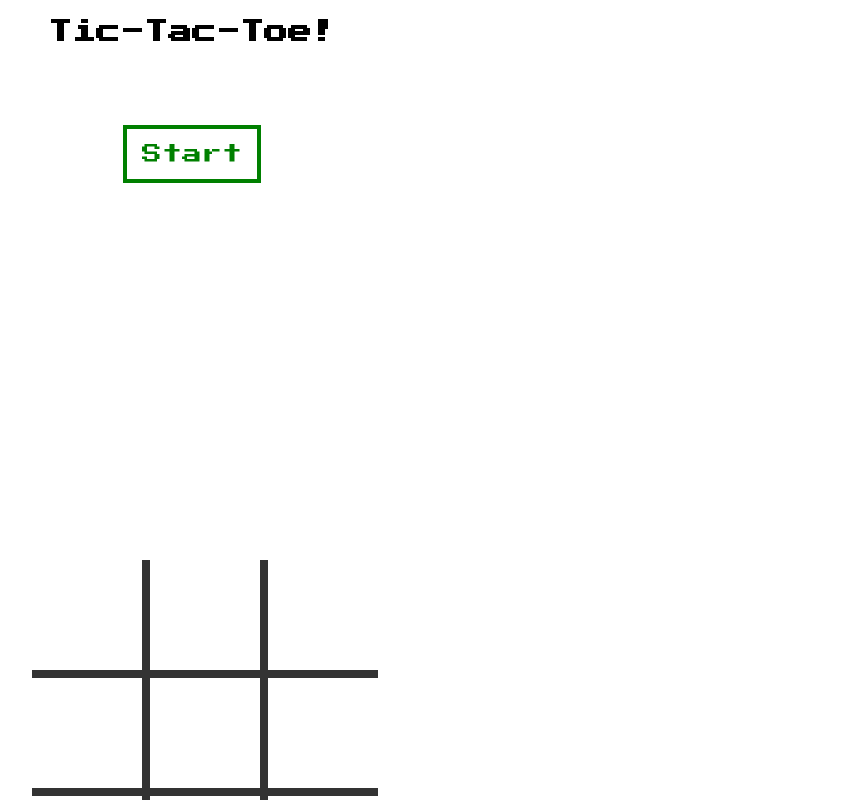
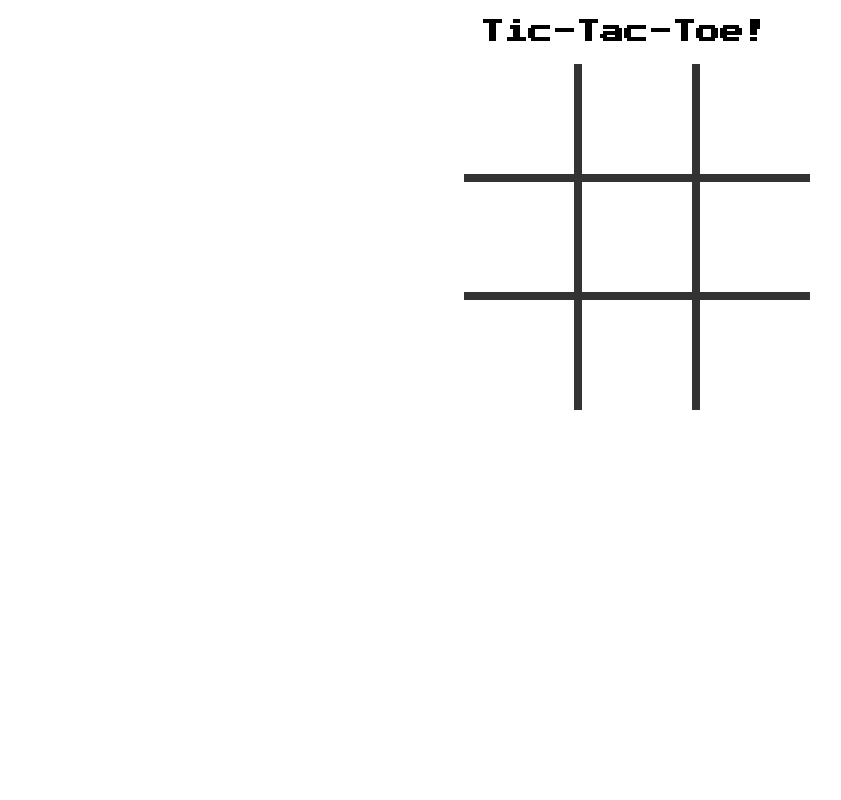
Before and after one commit to mspdl/angular-tic_tac_toe, an Angular app: page / in a window 1280 px wide. Both pictures are taken after a click on the link "Start". Shown: the top 800 px of the page, without its empty margins (16-857 px from the left). Built offline with nearby package versions, Linux system fonts and the light colour scheme.

Commit message:
Start Game Function on the template

```diff
--- a/src/app/tic-tac-toe/shared/tic-tac-toe.service.ts
+++ b/src/app/tic-tac-toe/shared/tic-tac-toe.service.ts
@@ -53,7 +53,8 @@ export class TicTacToeService {
 
   startGame(): void {
     this._showStart = false;
-    this._showEnd = true;
+    this._showBoard = true;
+    this._showEnd = false;
   }
 
   play(posX: number, posY: number): void {
--- a/src/app/tic-tac-toe/tic-tac-toe.component.html
+++ b/src/app/tic-tac-toe/tic-tac-toe.component.html
@@ -1,11 +1,11 @@
-<div>
+<div class="container">
   <h2>Tic-Tac-Toe!</h2>
 
-  <div class="main">
-    <a href="#" class="button"> Start </a>
+  <div *ngIf="showStart" class="main">
+    <a href="#" (click)="onStartGame()" class="button"> Start </a>
   </div>
 
-  <div>
+  <div *ngIf="showBoard" class="board">
     <ul>
       <li class="kz-border-bottom kz-border-right"></li>
       <li class="kz-border-bottom kz-border-right"></li>
@@ -19,7 +19,7 @@
     </ul>
   </div>
 
-  <div>
+  <div *ngIf="showEnd" class="game-over">
     <span>
       <p>You won!!!</p>
       <p>You lost!</p>
--- a/src/app/tic-tac-toe/tic-tac-toe.component.scss
+++ b/src/app/tic-tac-toe/tic-tac-toe.component.scss
@@ -1,3 +1,7 @@
+.container {
+  margin: auto;
+}
+
 div {
   width: 400px;
   height: 400px;
--- a/src/app/tic-tac-toe/tic-tac-toe.component.ts
+++ b/src/app/tic-tac-toe/tic-tac-toe.component.ts
@@ -1,10 +1,31 @@
-import { Component } from '@angular/core';
+import { Component, OnInit } from '@angular/core';
+import { TicTacToeService } from './shared/tic-tac-toe.service';
 
 @Component({
   selector: 'app-tic-tac-toe',
   templateUrl: './tic-tac-toe.component.html',
-  styleUrls: ['./tic-tac-toe.component.scss']
+  styleUrls: ['./tic-tac-toe.component.scss'],
 })
-export class TicTacToeComponent {
+export class TicTacToeComponent implements OnInit {
+  constructor(private ticTacToeService: TicTacToeService) {}
 
+  ngOnInit(): void {
+    this.ticTacToeService.start();
+  }
+
+  get showStart(): boolean {
+    return this.ticTacToeService.showStart;
+  }
+
+  get showEnd(): boolean {
+    return this.ticTacToeService.showEnd;
+  }
+
+  get showBoard(): boolean {
+    return this.ticTacToeService.showBoard;
+  }
+
+  onStartGame(): void {
+    this.ticTacToeService.startGame();
+  }
 }
```
